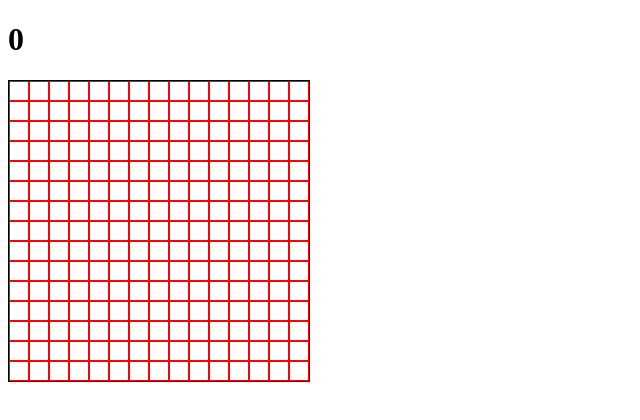
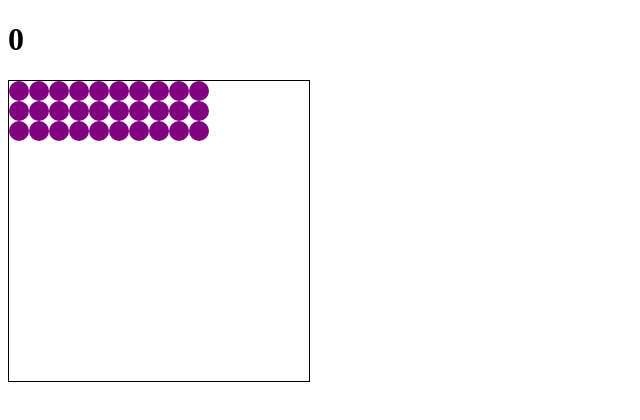
Before and after one commit to enzovcnt/spaceInvaders, a plain HTML site: page index.html in a window 1280 px wide. Shown: the whole page, without its empty margins (0-640 px from the left). Drawn offline with Linux system fonts and the light colour scheme.

Commit message:
add invader, shooter, laser and boom in the style sheet

```diff
--- a/css/style.css
+++ b/css/style.css
@@ -9,6 +9,19 @@
 .grid div {
     width: 20px;
     height: 20px;
-    border: 1px solid red;
     box-sizing: border-box;
 }
+.invader{
+    background-color: purple;
+    border-radius: 10px;
+}
+
+.shooter{
+    background-color: green;
+}
+.laser {
+    background-color: orange;
+}
+.boom{
+    background-color: red;
+}
--- a/js/main.js
+++ b/js/main.js
@@ -13,3 +13,16 @@ for (let i = 0; i < width * width; i++) {
 
 const squares = Array.from(document.querySelectorAll('.grid div')) //mettre tout les éléments div dans un array
 console.log(squares)
+
+const alienInvaders = [  //séléctionne les index pour leur donner une classe > utilise la boucle pour cela
+    0,1,2,3,4,5,6,7,7,8,9,
+    15,16,17,18,19,20,21,22,23,24,
+    30,31,32,33,34,35,36,37,38,39
+]
+
+function draw(){
+    for (let i = 0; i < alienInvaders.length; i++) {
+        squares[alienInvaders[i]].classList.add('invader');
+    }
+}
+draw()
```
